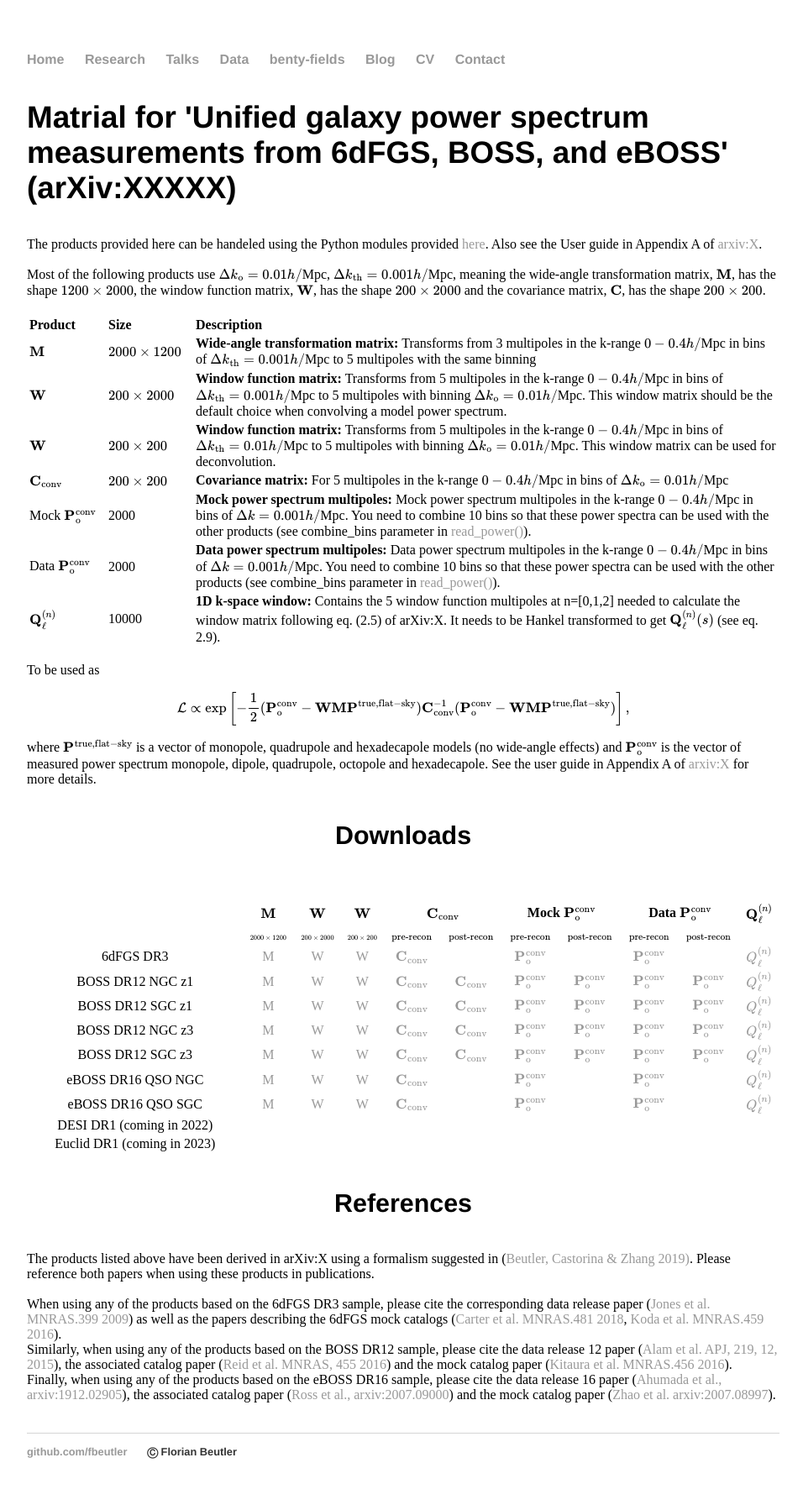
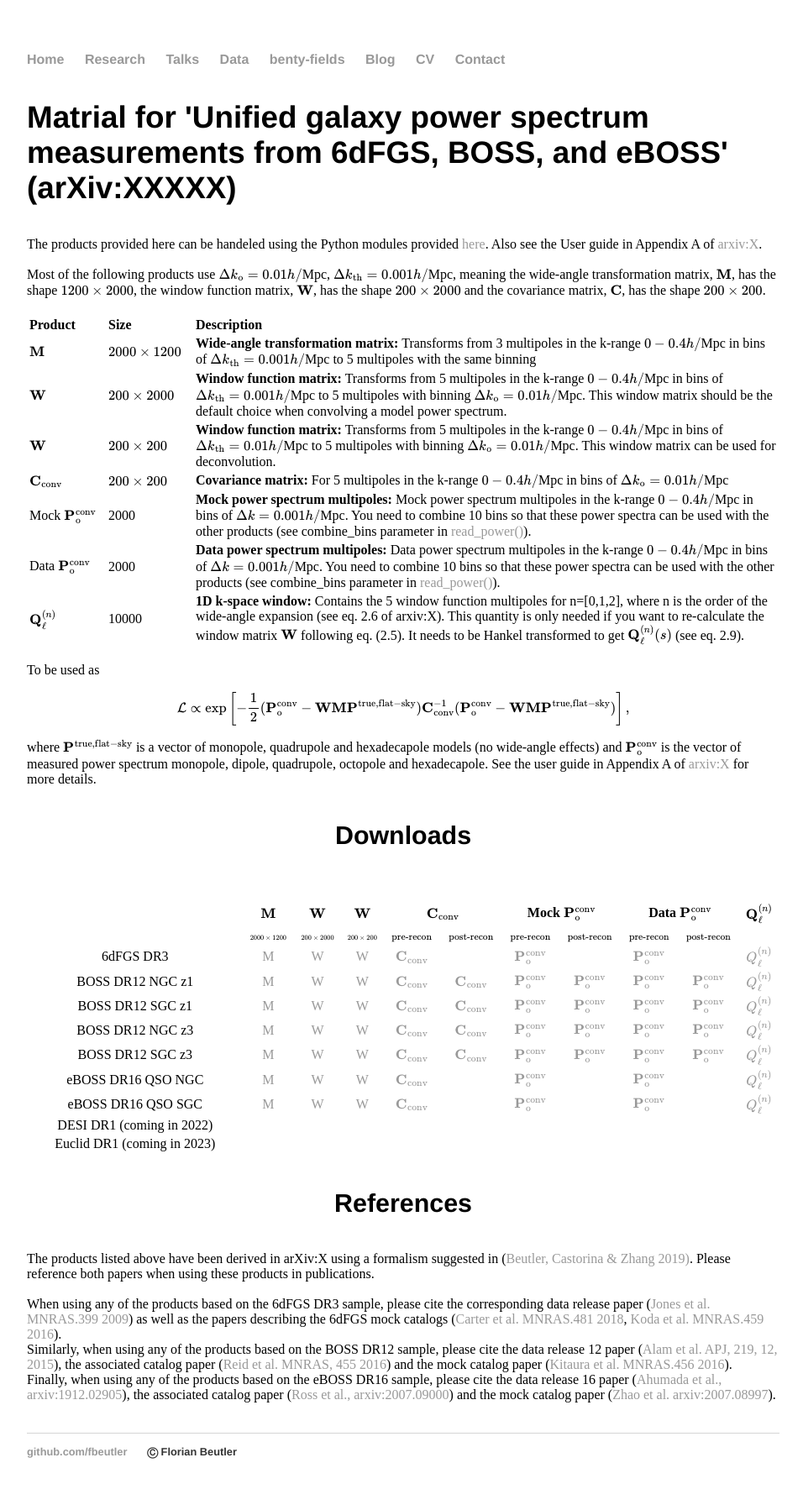
Before and after one commit to fbeutler/fbeutler.github.io, a Jekyll site: the page built from hub/deconv_paper.html, in a window 1280 px wide. Shown: the whole page at 84% size, without its empty margins (160-1116 px from the left). Built offline with Jekyll 4.4.1, drawn with Linux system fonts in a browser that asks for light colours.

Commit message:
Update deconv_paper.html

```diff
--- a/hub/deconv_paper.html
+++ b/hub/deconv_paper.html
@@ -62,9 +62,9 @@ title: Some material
   <tr style="text-align: left">
     <td>\(\textbf{Q}^{(n)}_{\ell}\)</td>
     <td style="min-width:100px">10000</td>
-    <td><b>1D k-space window:</b> Contains the 5 window function multipoles at n=[0,1,2] needed to calculate the window matrix following
-	    eq. (2.5) of arXiv:X. It needs to be
-	    Hankel transformed to get \(\textbf{Q}^{(n)}_{\ell}(s)\) (see eq. 2.9).</td>
+    <td><b>1D k-space window:</b> Contains the 5 window function multipoles for n=[0,1,2], where n is the order of the wide-angle expansion
+	    (see eq. 2.6 of arxiv:X). This quantity is only needed if you want to re-calculate the window matrix \(\textbf{W}\) following
+	    eq. (2.5). It needs to be Hankel transformed to get \(\textbf{Q}^{(n)}_{\ell}(s)\) (see eq. 2.9).</td>
   </tr>
 </table>
 
```
